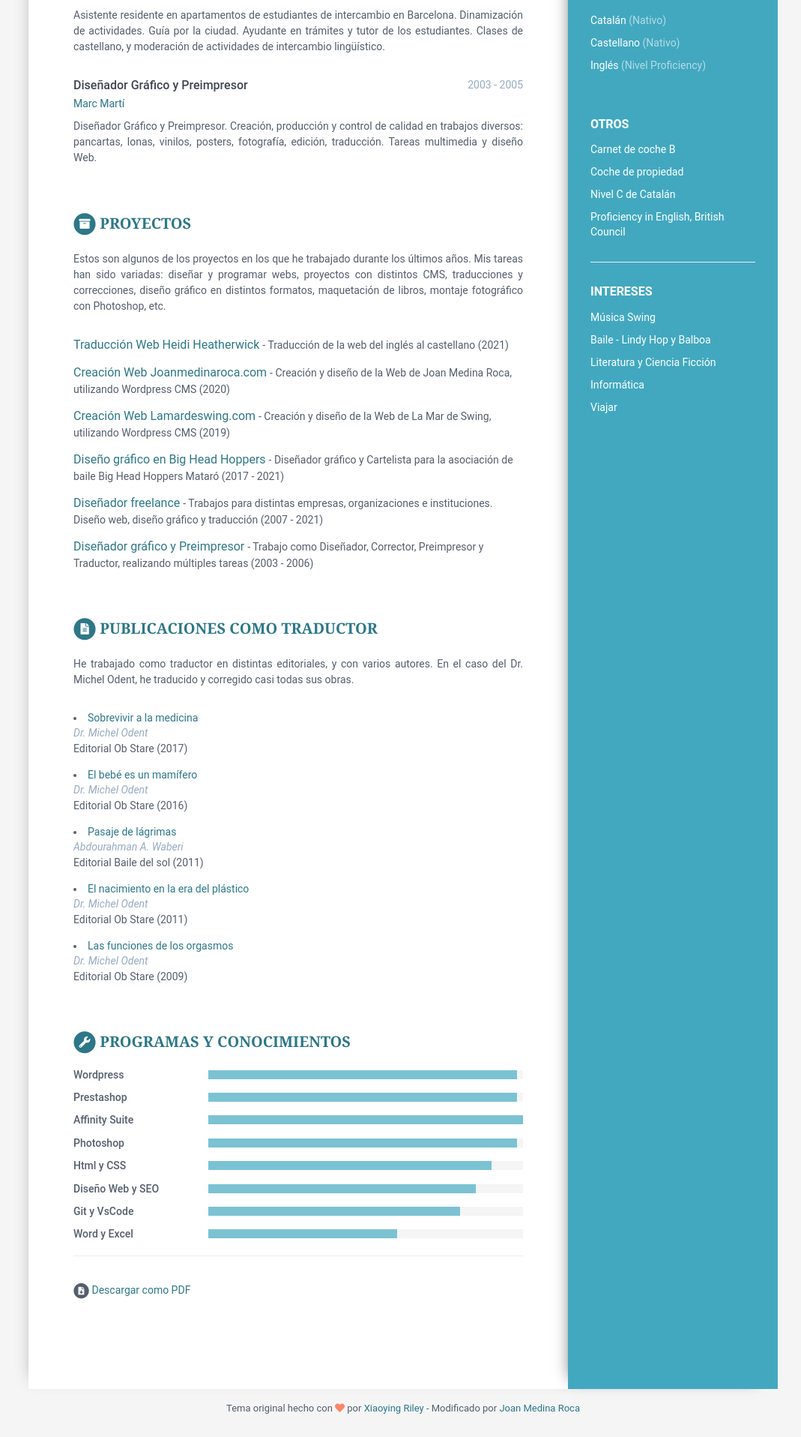
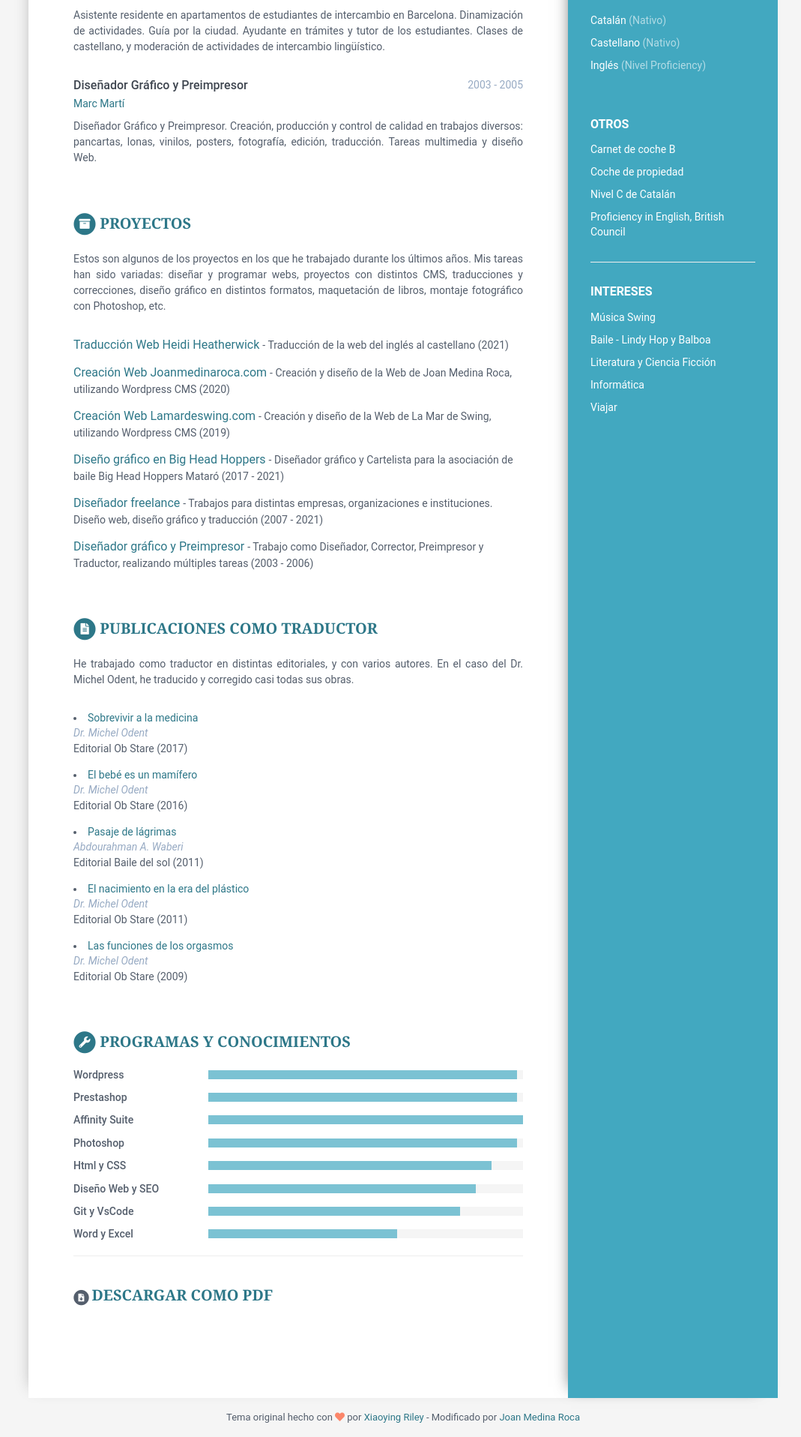
Before and after one commit to joan-medina-roca/cv.joanmedinaroca.com, a Jekyll site: the page built from index.html, in a window 1280 px wide. Shown: the part 879-2795 px from the top of the page at 75% size, without its empty margins (102-1171 px from the left). Built offline with Jekyll 4.4.1, drawn with Linux system fonts in a browser that asks for light colours.

Commit message:
Update skills.html

```diff
--- a/_includes/skills.html
+++ b/_includes/skills.html
@@ -29,7 +29,7 @@
       <i class="fas fa-circle fa-stack-2x"></i>
       <i class="fas fa-file-download fa-stack-1x fa-inverse"></i>
     </span>
-    <a class="pdf-download" href="./cv-joan-medina-roca.pdf" target="_blank"
+    <a class="section-title" href="./cv-joan-medina-roca.pdf" target="_blank"
       >Descargar como PDF</a
     >
   </div>
```
